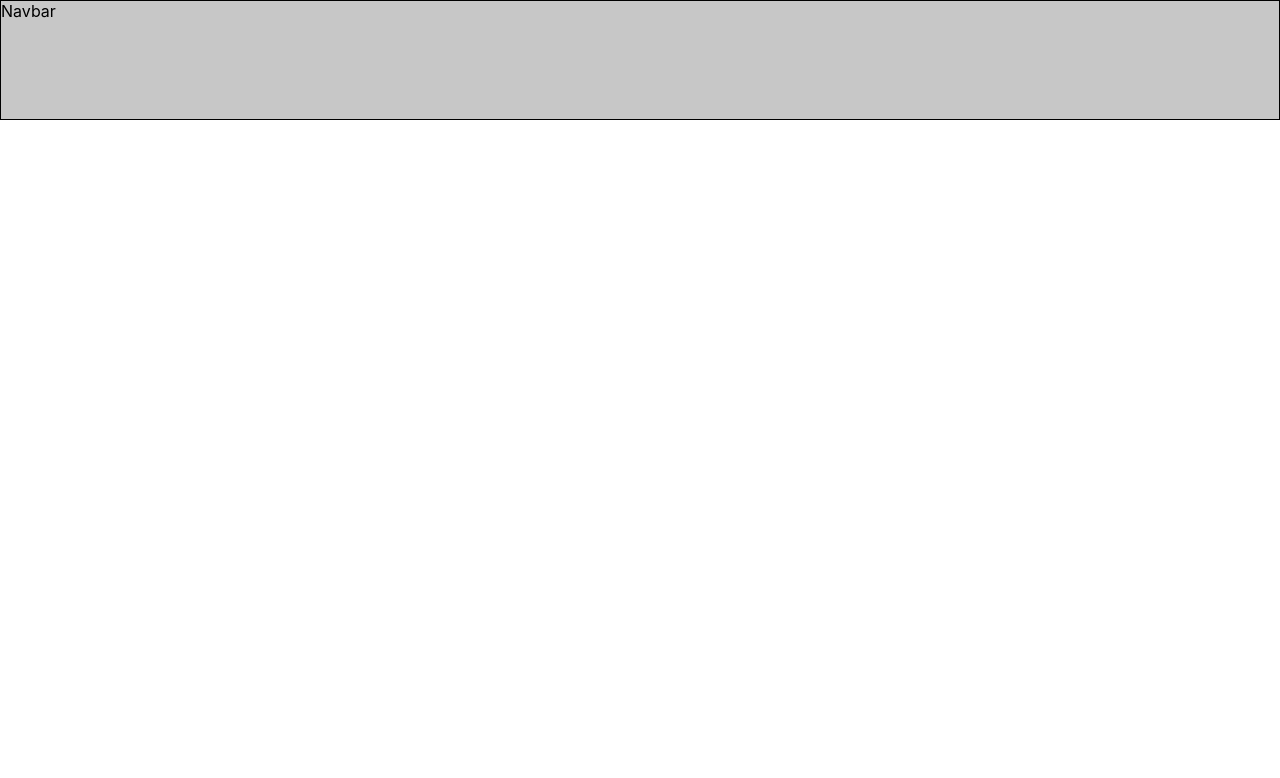
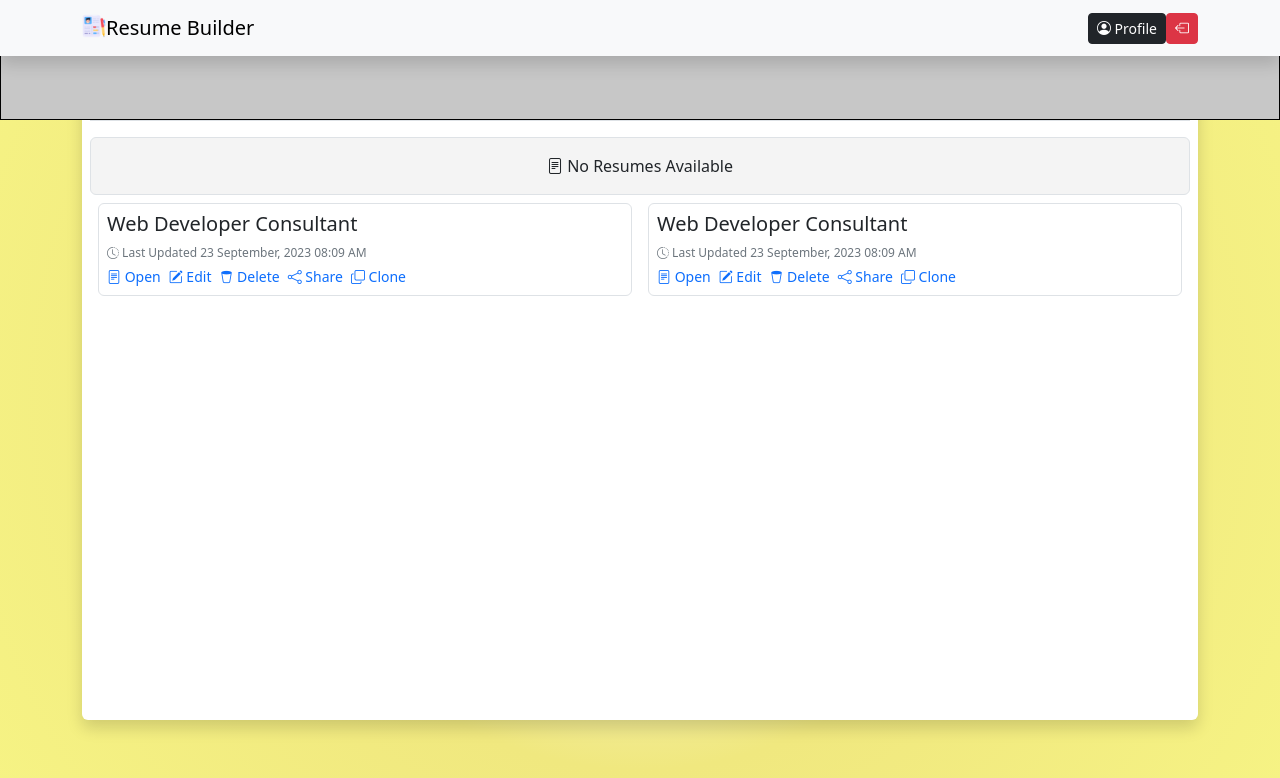
Before and after one commit to NDDEVVlog/CVBuilder, a React (Create React App) app in the folder client/: page /MyResumes in a window 1280 px wide. Before the commit this address had no page. Shown: the top 778 px of the page. Built offline with nearby package versions, Linux system fonts and the light colour scheme.

Commit message:
+ Create MyResumes.css and .jsx .Add into App

```diff
--- a/client/src/App.js
+++ b/client/src/App.js
@@ -3,6 +3,7 @@ import { BrowserRouter, Navigate, Route, Routes } from 'react-router-dom';
 import Home from 'pages/Home';
 import Profile from 'pages/Profile'
 import NavBar from 'components/Navbar';
+import MyResumes from 'pages/MyResumes/MyResumes';
 
 function App() {
   return (
@@ -12,6 +13,7 @@ function App() {
         <Routes>
           <Route path='/' element={<Home/>}/>
           <Route path='/profile' element={<Profile/>}/>
+          <Route path='/MyResumes' element={<MyResumes/>}/>
         </Routes>
       </BrowserRouter>
     </div>
--- /dev/null
+++ b/client/src/pages/MyResumes/MyResumes.jsx
@@ -0,0 +1,109 @@
+import React from "react";
+import 'bootstrap/dist/css/bootstrap.min.css';
+import 'bootstrap-icons/font/bootstrap-icons.css';
+import './MyResumes.css';
+const MyResumes = () => {
+  return (
+    <div>
+      <nav className="navbar bg-body-tertiary shadow">
+        <div className="container">
+          <a className="navbar-brand" href="#">
+            <img src="/Pictures/logo.png" alt="Logo" height="24" className="d-inline-block align-text-top" />
+            Resume Builder
+          </a>
+          <div>
+            <button className="btn btn-sm btn-dark">
+              <i className="bi bi-person-circle"></i> Profile
+            </button>
+            <button className="btn btn-sm btn-danger">
+              <i className="bi bi-box-arrow-left"></i>
+            </button>
+          </div>
+        </div>
+      </nav>
+
+      <div className="container">
+        <div className="bg-white rounded shadow p-2 mt-4" style={{ minHeight: "80vh" }}>
+          <div className="d-flex justify-content-between border-bottom">
+            <h5>Resumes</h5>
+            <div>
+              <a href="#" className="text-decoration-none">
+                <i className="bi bi-file-earmark-plus"></i> Add New
+              </a>
+            </div>
+          </div>
+
+          <div className="text-center py-3 border rounded mt-3" style={{ backgroundColor: "rgba(236, 236, 236, 0.56)" }}>
+            <i className="bi bi-file-text"></i> No Resumes Available
+          </div>
+
+          <div className="d-flex flex-wrap">
+            <div className="col-12 col-md-6 p-2">
+              <div className="p-2 border rounded">
+                <h5>Web Developer Consultant</h5>
+                <p className="small text-secondary m-0" style={{ fontSize: "12px" }}>
+                  <i className="bi bi-clock-history"></i> Last Updated 23 September, 2023 08:09 AM
+                </p>
+                <div className="d-flex gap-2 mt-1">
+                  <a href="#" className="text-decoration-none small">
+                    <i className="bi bi-file-text"></i> Open
+                  </a>
+                  <a href="#" className="text-decoration-none small">
+                    <i className="bi bi-pencil-square"></i> Edit
+                  </a>
+                  <a href="#" className="text-decoration-none small">
+                    <i className="bi bi-trash2"></i> Delete
+                  </a>
+                  <a href="#" className="text-decoration-none small">
+                    <i className="bi bi-share"></i> Share
+                  </a>
+                  <a href="#" className="text-decoration-none small">
+                    <i className="bi bi-copy"></i> Clone
+                  </a>
+                </div>
+              </div>
+            </div>
+
+            <div className="col-12 col-md-6 p-2">
+              <div className="p-2 border rounded">
+                <h5>Web Developer Consultant</h5>
+                <p className="small text-secondary m-0" style={{ fontSize: "12px" }}>
+                  <i className="bi bi-clock-history"></i> Last Updated 23 September, 2023 08:09 AM
+                </p>
+                <div className="d-flex gap-2 mt-1">
+                  <a href="#" className="text-decoration-none small">
+                    <i className="bi bi-file-text"></i> Open
+                  </a>
+                  <a href="#" className="text-decoration-none small">
+                    <i className="bi bi-pencil-square"></i> Edit
+                  </a>
+                  <a href="#" className="text-decoration-none small">
+                    <i className="bi bi-trash2"></i> Delete
+                  </a>
+                  <a href="#" className="text-decoration-none small">
+                    <i className="bi bi-share"></i> Share
+                  </a>
+                  <a href="#" className="text-decoration-none small">
+                    <i className="bi bi-copy"></i> Clone
+                  </a>
+                </div>
+              </div>
+            </div>
+
+          </div>
+        </div>
+      </div>
+
+      <style>
+        {`
+          body {
+            height: 100vh;
+            background: radial-gradient(circle, rgba(249, 249, 249, 1) 0%, rgba(240, 232, 127, 1) 49%, rgba(246, 243, 132, 1) 100%);
+          }
+        `}
+      </style>
+    </div>
+  );
+};
+
+export default MyResumes;
```
Also changed, not shown: client/public/Pictures/logo.png (added), client/src/pages/MyResumes/MyResumes.css (added).
